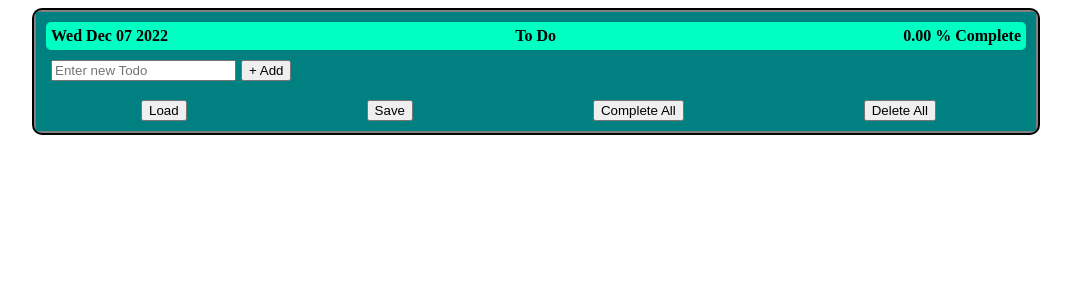
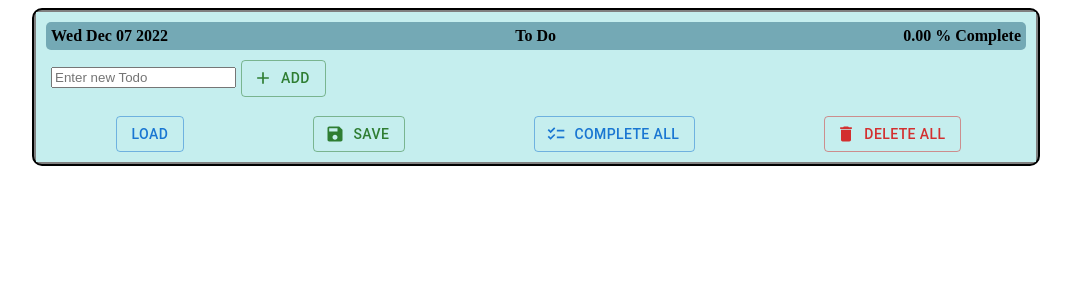
Before and after one commit to DRGNCoDR/React-Todo, a React app: page / in a window 1280 px wide. Shown: the top 300 px of the page, without its empty margins (104-1175 px from the left). Built offline with nearby package versions, Linux system fonts and the light colour scheme.

Commit message:
Add Material UI

```diff
--- a/package.json
+++ b/package.json
@@ -17,6 +17,10 @@
   },
   "homepage": "https://github.com/rfradella/React-Template#readme",
   "dependencies": {
+    "@emotion/react": "^11.11.1",
+    "@emotion/styled": "^11.11.0",
+    "@mui/icons-material": "^5.14.12",
+    "@mui/material": "^5.14.12",
     "react": "^18.2.0",
     "react-dom": "^18.2.0"
   },
--- a/src/comp/add.js
+++ b/src/comp/add.js
@@ -1,5 +1,6 @@
 import React from "react";
-
+import Button from '@mui/material/Button';
+import AddOutlinedIcon from '@mui/icons-material/AddOutlined';
 const Add = ({todos, addTodo}) => {
     const addContainer = {
         padding: "5px",
@@ -20,12 +21,15 @@ const Add = ({todos, addTodo}) => {
                 id="Title"
             />
 
-            <button
+            <Button
+                variant="outlined"
+                color="success"
+                startIcon={<AddOutlinedIcon />}
                 style = {marginLeft}
                 onClick = {addTodo}
             >
-                + Add
-            </button>
+                Add
+            </Button>
         </div>
     )
 }
--- a/src/comp/globalButtons.js
+++ b/src/comp/globalButtons.js
@@ -1,5 +1,8 @@
 import React from "react";
-
+import Button from '@mui/material/Button';
+import DeleteIcon from '@mui/icons-material/Delete';
+import ChecklistIcon from '@mui/icons-material/Checklist';
+import SaveIcon from '@mui/icons-material/Save';
 const GlobalButtons = ({loadTodo, saveTodo, completeTodo, removeTodo}) => {
     const globalButtonsContainer =
     {
@@ -13,29 +16,38 @@ const GlobalButtons = ({loadTodo, saveTodo, completeTodo, removeTodo}) => {
         <div
             style = {globalButtonsContainer}
         >
-            <button
+            <Button
+                variant="outlined"
                 onClick = {loadTodo}
             >
                 Load
-            </button>
+            </Button>
 
-            <button
+            <Button
+                variant="outlined"
+                color="success"
+                startIcon={<SaveIcon />}
                 onClick = {saveTodo}
             >
                 Save
-            </button>
+            </Button>
 
-            <button
+            <Button
+                variant="outlined"
+                startIcon={<ChecklistIcon />}
                 onClick = {() => completeTodo(true)}
             >
                 Complete All
-            </button>
+            </Button>
 
-            <button
+            <Button
+                variant="outlined"
+                color="error"
+                startIcon={<DeleteIcon />}
                 onClick = {() => removeTodo(0, true)}
             >
                 Delete All
-            </button>
+            </Button>
         </div>
     )
 }
--- a/src/comp/header.js
+++ b/src/comp/header.js
@@ -3,7 +3,7 @@ import React from 'react';
 const header = {
     display: "flex",
     justifyContent: "space-between",
-    background: "#00ffc3",
+    background: "rgb(116, 169, 181)",
     padding: "5px",
     margin: "5px",
     borderRadius: "5px",
--- a/src/comp/list.js
+++ b/src/comp/list.js
@@ -1,5 +1,9 @@
 import React from "react";
+import Checkbox from '@mui/material/Checkbox';
 
+import Button from '@mui/material/Button';
+import ClearIcon from '@mui/icons-material/Clear';
+import EditIcon from '@mui/icons-material/Edit';
 function List  (
     {
         todos,
@@ -19,9 +23,7 @@ function List  (
     const pad2 = {
         padding: "5px"
     }
-    const pad_L_5 ={
-        paddingLeft: "2px"
-    }
+
     const todoHeader = {
         display: "flex",
         justifyContent: "space-around"
@@ -37,12 +39,12 @@ function List  (
                     style = {
                         {
                             backgroundColor: todo.complete ?
-                                "darkolivegreen" :
-                                "aquamarine",
+                                "rgb(176, 206, 178)" :
+                                "#e8f0ed",
                             border: "4px solid black",
                             margin: "1px",
                             padding: "2px",
-                            minWidth: "200px"
+                            minWidth: "250px"
                         }
                     }
                     key = {index.toString()}
@@ -50,10 +52,10 @@ function List  (
 
                         <div style={todoHeader}>
                             <span>
-                                <input
-                                    type = "checkbox"
+                                <Checkbox
                                     value = {todo.complete}
                                     checked = {todo.complete}
+                                    size="small"
                                     onChange = {
                                         () => completeTodo(false, index)
                                     }
@@ -71,20 +73,22 @@ function List  (
                             </span>
                         </span>
                         <span>
-                            <button
-                                onClick={() => editTodo(index)}
-                            >
-                                Edit
-                            </button>
+                        <Button
+                            variant="outlined"
+                            color="success"
+                            startIcon={<EditIcon />}
+                            onClick={() => editTodo(index)}
+                       />
+
                         </span>
                         <span>
-                                <button
-                                    onClick = {
-                                        () => removeTodo(index)
-                                    }
-                                >
-                                    X
-                                </button>
+                        <Button
+                            variant="outlined"
+                            color="error"
+                            startIcon={<ClearIcon />}
+                            onClick = {() => removeTodo(index)}
+                        />
+
                         </span>
                     </div>
                     <p>
--- a/src/comp/todo.js
+++ b/src/comp/todo.js
@@ -7,7 +7,7 @@ import GlobalButtons from './globalButtons';
 
 const Todo = () => {
     const listContainer = {
-        background: "teal",
+        background: "#c5eeee",
         padding: "5px"
     }
 
```
Also changed, not shown: 1 other file (tests, documents, lock files or other folders).
